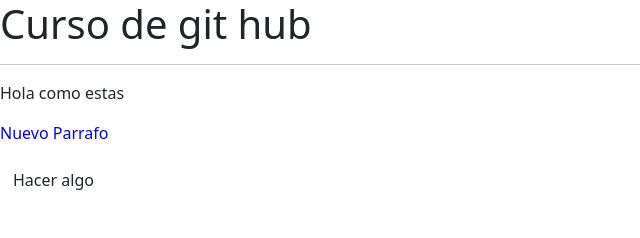
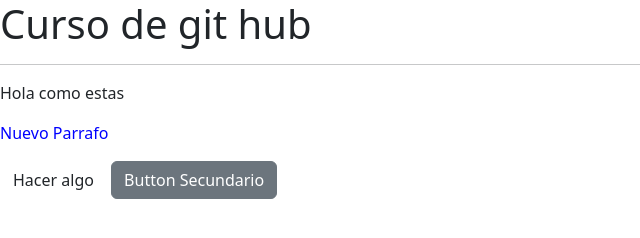
Before and after one commit to rmalegr/gitcurso, a plain HTML site: page index.html in a window 1280 px wide. Shown: the whole page, without its empty margins (0-640 px from the left). Drawn offline with nearby package versions, Linux system fonts and the light colour scheme.

Commit message:
button secondario

```diff
--- a/index.html
+++ b/index.html
@@ -24,5 +24,6 @@
     <p>Hola como estas</p>
     <p style="color: blue">Nuevo Parrafo</p>
     <button type="button" class="btn btn primary">Hacer algo </button>
+    <button type="button" class="btn btn-secondary">Button Secundario</button>
   </body>
 </html>
```
